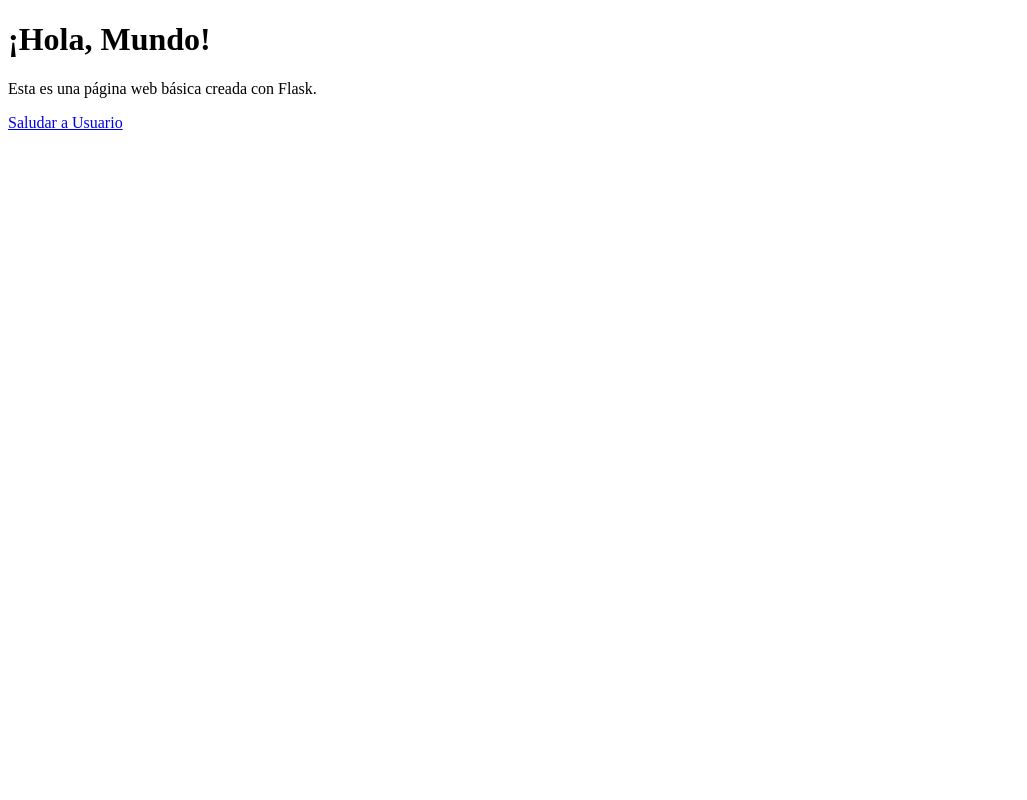
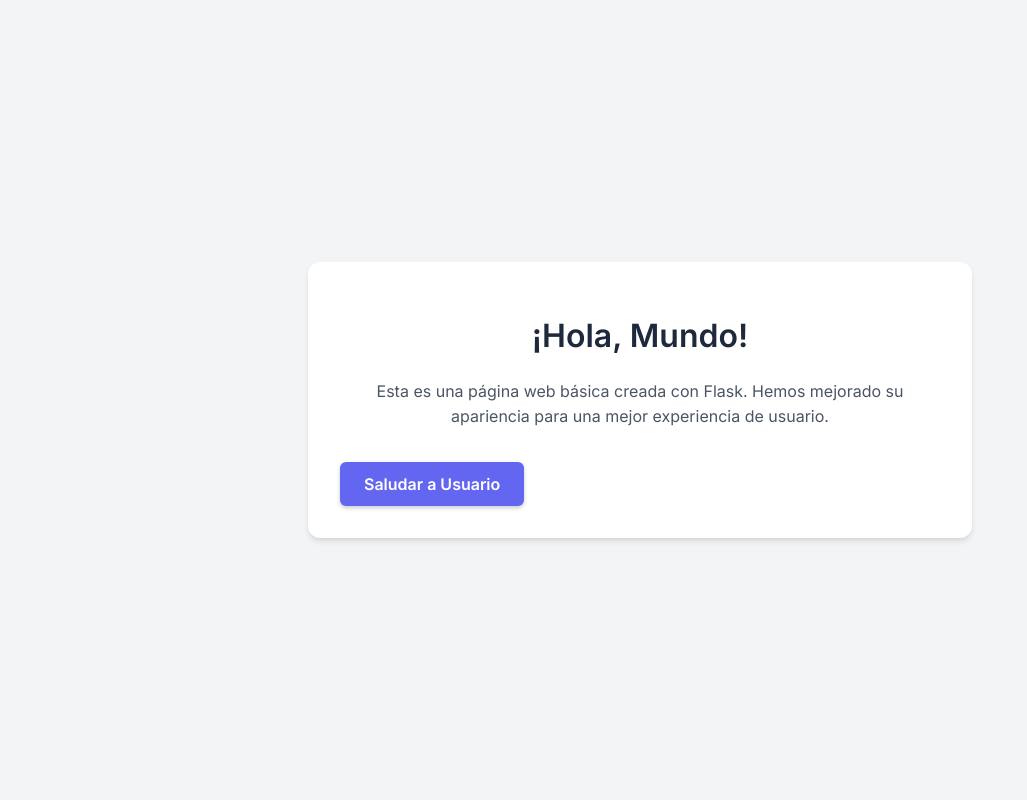
Before and after one commit to Danisaxas/astrodev, a Flask app: page / in a window 1280 px wide. Shown: the whole page, without its empty margins (0-1027 px from the left). Run offline with Flask 3, Linux system fonts and the light colour scheme.

Commit message:
update xd

```diff
--- a/templates/index.html
+++ b/templates/index.html
@@ -1,11 +1,77 @@
 <!DOCTYPE html>
-<html>
+<html lang="es">
 <head>
+    <meta charset="UTF-8">
+    <meta name="viewport" content="width=device-width, initial-scale=1.0">
     <title>Página Principal</title>
+    <link href="https://fonts.googleapis.com/css2?family=Inter:wght@400;600&display=swap" rel="stylesheet">
+    <style>
+        body {
+            font-family: 'Inter', sans-serif;
+            background-color: #f3f4f6; /* Gris claro */
+            margin: 0;
+            padding: 0;
+            display: flex;
+            justify-content: center;
+            align-items: center;
+            min-height: 100vh;
+            transition: background-color 0.5s ease; /* Transición suave para el fondo */
+        }
+        .container {
+            background-color: #ffffff; /* Blanco */
+            border-radius: 0.75rem; /* Bordes redondeados */
+            box-shadow: 0 4px 6px -1px rgba(0, 0, 0, 0.1), 0 2px 4px -1px rgba(0, 0, 0, 0.06); /* Sombra suave */
+            padding: 2rem;
+            width: 90%;
+            max-width: 600px; /* Ancho máximo */
+            transition: transform 0.3s ease, box-shadow 0.3s ease; /* Transiciones para efectos hover */
+        }
+        .container:hover {
+            transform: translateY(-0.5rem); /* Ligeramente hacia arriba en hover */
+            box-shadow: 0 6px 8px -1px rgba(0, 0, 0, 0.15), 0 3px 6px -1px rgba(0, 0, 0, 0.08); /* Sombra más pronunciada en hover */
+        }
+        h1 {
+            color: #1e293b; /* Gris muy oscuro, casi negro */
+            text-align: center;
+            margin-bottom: 1.5rem;
+            transition: color 0.3s ease; /* Transición de color */
+        }
+        p {
+            color: #4b5563; /* Gris más suave */
+            text-align: center;
+            margin-bottom: 2rem;
+            line-height: 1.6; /* Mejora la legibilidad */
+            transition: color 0.3s ease;
+        }
+        a {
+            display: inline-block;
+            padding: 0.75rem 1.5rem;
+            background-color: #6366f1; /* Azul índigo */
+            color: #ffffff;
+            text-decoration: none;
+            border-radius: 0.375rem; /* Bordes redondeados */
+            transition: background-color 0.3s ease, transform 0.2s ease; /* Transiciones para hover y activo */
+            font-weight: 600; /* Texto en negrita */
+            font-size: 1rem;
+            box-shadow: 0 2px 4px rgba(0, 0, 0, 0.2); /* Sombra */
+        }
+        a:hover {
+            background-color: #4338ca; /* Azul índigo más oscuro en hover */
+            transform: translateY(-0.25rem); /* Ligeramente hacia arriba en hover */
+            box-shadow: 0 3px 6px rgba(0, 0, 0, 0.3); /* Sombra más grande */
+        }
+        a:active {
+            background-color: #2e2294; /* Azul índigo aún más oscuro en activo */
+            transform: translateY(0); /* Sin desplazamiento en activo */
+            box-shadow: 0 1px 2px rgba(0, 0, 0, 0.3); /* Sombra más pequeña en activo */
+        }
+    </style>
 </head>
 <body>
-    <h1>¡Hola, Mundo!</h1>
-    <p>Esta es una página web básica creada con Flask.</p>
-    <a href="/saludo/Usuario">Saludar a Usuario</a>
+    <div class="container">
+        <h1>¡Hola, Mundo!</h1>
+        <p>Esta es una página web básica creada con Flask. Hemos mejorado su apariencia para una mejor experiencia de usuario.</p>
+        <a href="/saludo/Usuario">Saludar a Usuario</a>
+    </div>
 </body>
 </html>
```
